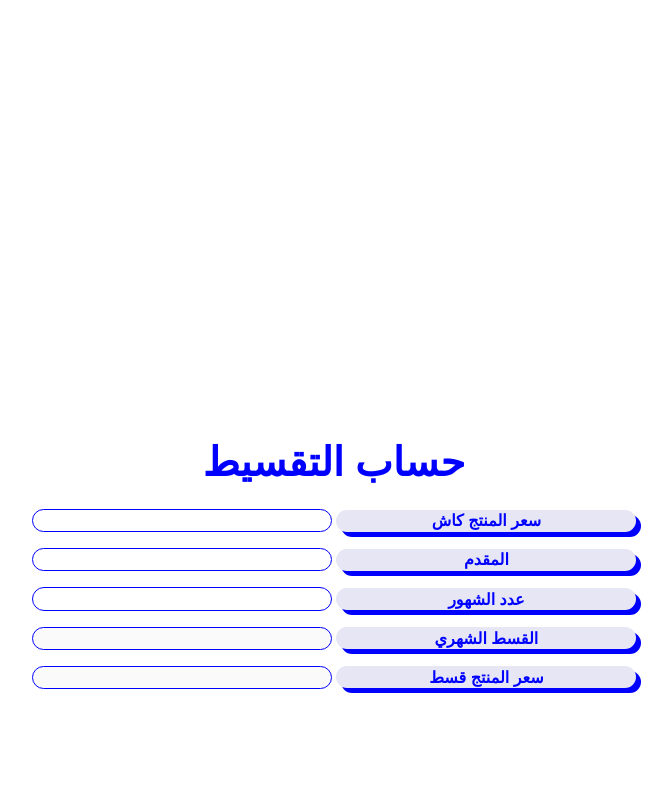
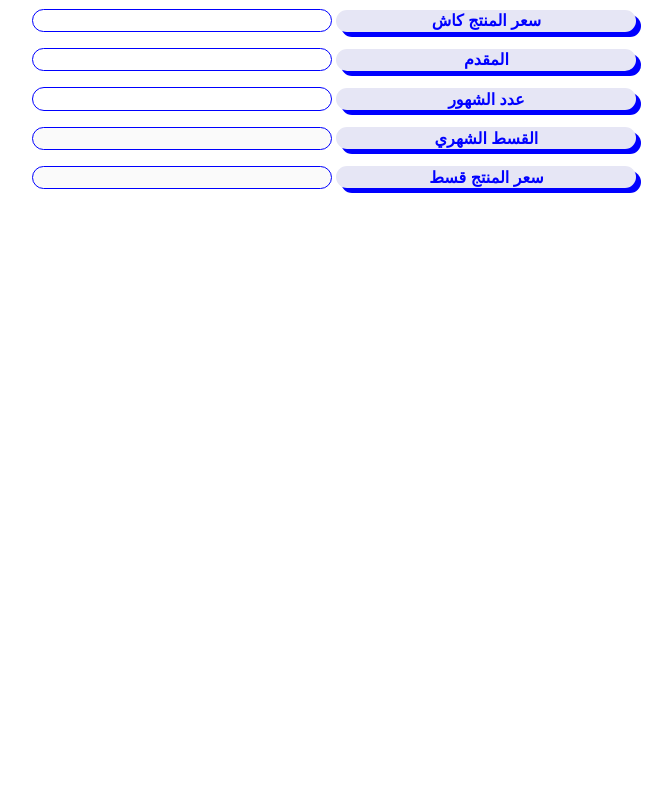
Before and after one commit to abo-habeba/aksate, a plain HTML site: page index.html in a window 1280 px wide. Shown: the part 440-1230 px from the top of the page, without its empty margins (306-978 px from the left). After the commit the page ends 1000 px from the top, so only its background shows below. Drawn offline with Linux system fonts and the light colour scheme.

Commit message:
update css.css

```diff
--- a/css.css
+++ b/css.css
@@ -20,7 +20,7 @@
       background-repeat: no-repeat;
   }
   .contener{
-      min-height: 2000px;
+      min-height: 1000px;
       display: flex;
       flex-direction: column;
       justify-content: center;
```
